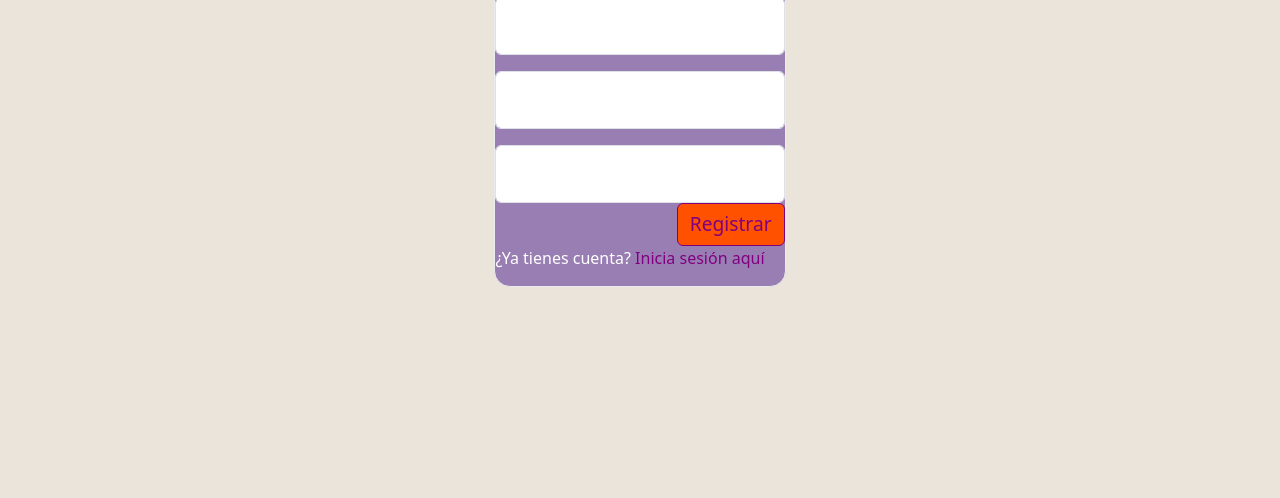
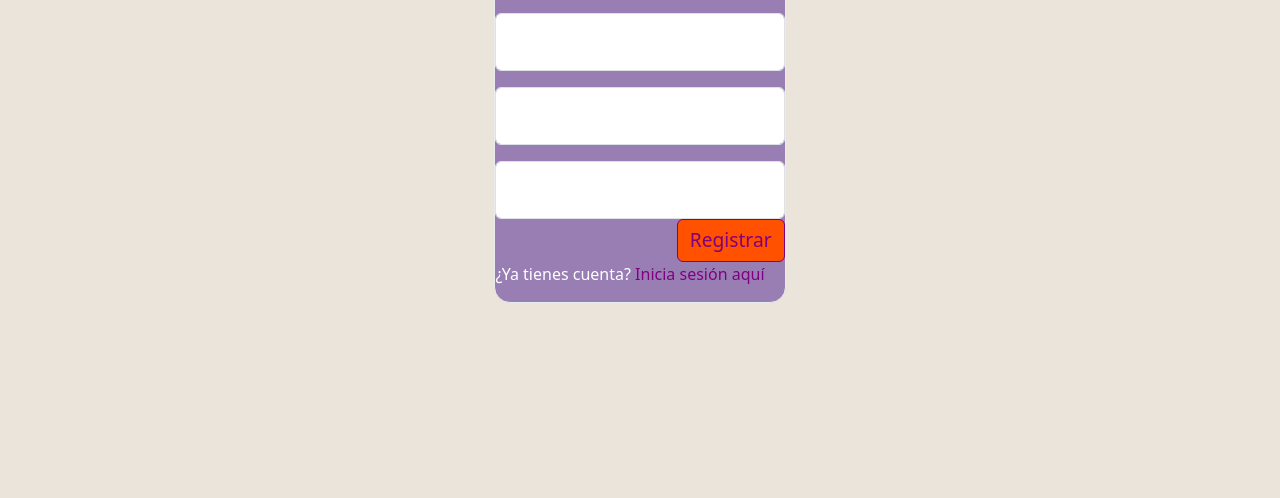
Before and after one commit to vozexpertadm-ship-it/VozExpertaB, a website: page public/registro.html in a window 1280 px wide. Shown: the part 302-800 px from the top of the page. Drawn offline with nearby package versions, Linux system fonts and the light colour scheme.

Commit message:
Update registro.html

```diff
--- a/public/registro.html
+++ b/public/registro.html
@@ -19,7 +19,7 @@
 
 </nav>
 <body>
-  <section class="d-flex justify-content-center section-login p-2">
+  <section class="d-flex justify-content-center section-login p-4 ">
     <div class="login-form border border-light-subtle border-opacity-50">
       <form id="login-form" class="needs-validation" novalidate>
         <div class="text-center">
```
